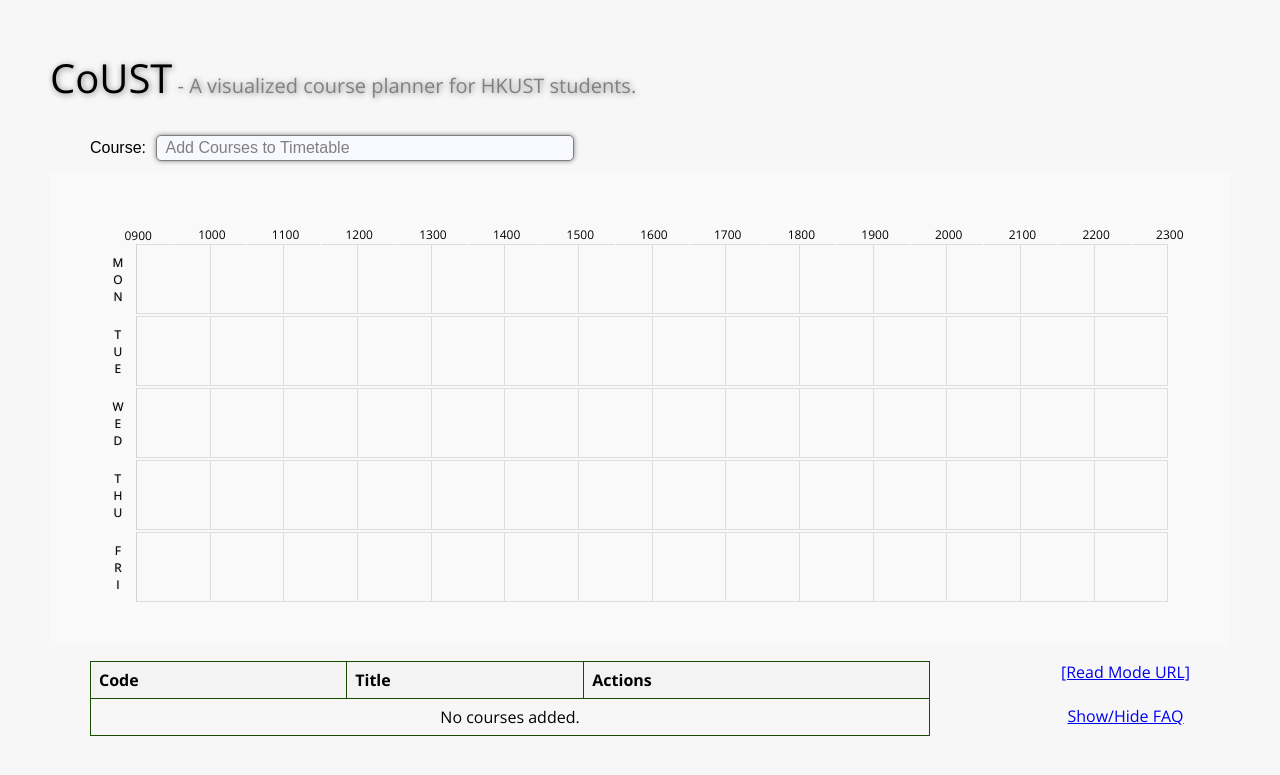
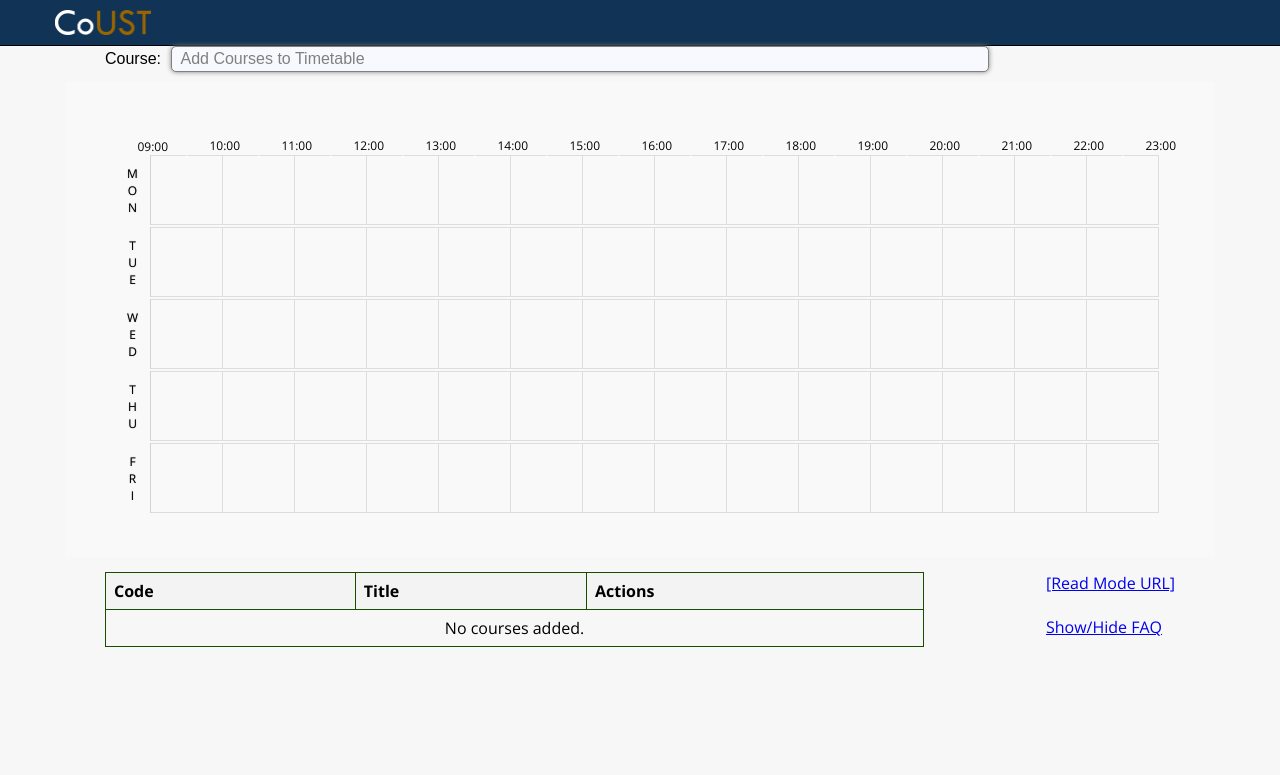
Before and after one commit to antony-hk/coust, a PHP site: page / in a window 1280 px wide. Shown: the top 775 px of the page. Run offline with PHP 8.4, Linux system fonts and the light colour scheme; some libraries are stand-ins or nearby versions.

Commit message:
New header with logo

```diff
--- a/index.html
+++ b/index.html
@@ -12,15 +12,16 @@
         <script src="jquery.ui.touch-punch.min.js"></script>
         <link rel="stylesheet" href="style.css" />
         <script src="timetable.js"></script>
-        <link href='http://fonts.googleapis.com/css?family=Open+Sans:300italic,400italic,600italic,700italic,800italic,400,300,600,700,800' rel='stylesheet' type='text/css'>
-
+		<link href="http://fonts.googleapis.com/css?family=Open+Sans:300italic,400italic,600italic,700italic,800italic,400,300,600,700,800" rel="stylesheet" type="text/css">
         <title>CoUST - visualized course planner for HKUST students</title>
     </head>
-    <body onload="getURL()">
-    <div id="container">
-        <div id="logo" class="noselect" onclick="goHome()">
-            <span>CoUST</span><span id="titlesubtext"> - A visualized course planner for HKUST students.</span>
-        </div>
+    <body>
+	<header>
+		<div class="container">
+			<a class="logo" href="/"></a>
+		</div>
+	</header>
+	<div class="container">
         <div id="termInfo" style="text-align:left;margin-left:50px;" class="noselect">
             <!--To be appended by JS -->
         </div>
@@ -50,35 +51,35 @@
                 <colgroup span="2"></colgroup>
                 <tbody id="times">
                     <tr>
-                    <td class="time"><div class="timediv">0900</div></td>
-                    <td class="time alt"><div class="timediv">0930</div></td>
-                    <td class="time"><div class="timediv">1000</div></td>
-                    <td class="time alt"><div class="timediv">1030</div></td>
-                    <td class="time"><div class="timediv">1100</div></td>
-                    <td class="time alt"><div class="timediv">1130</div></td>
-                    <td class="time"><div class="timediv">1200</div></td>
-                    <td class="time alt"><div class="timediv">1230</div></td>
-                    <td class="time"><div class="timediv">1300</div></td>
-                    <td class="time alt"><div class="timediv">1330</div></td>
-                    <td class="time"><div class="timediv">1400</div></td>
-                    <td class="time alt"><div class="timediv">1430</div></td>
-                    <td class="time"><div class="timediv">1500</div></td>
-                    <td class="time alt"><div class="timediv">1530</div></td>
-                    <td class="time"><div class="timediv">1600</div></td>
-                    <td class="time alt"><div class="timediv">1630</div></td>
-                    <td class="time"><div class="timediv">1700</div></td>
-                    <td class="time alt"><div class="timediv">1730</div></td>
-                    <td class="time"><div class="timediv">1800</div></td>
-                    <td class="time alt"><div class="timediv">1830</div></td>
-                    <td class="time"><div class="timediv">1900</div></td>
-                    <td class="time alt"><div class="timediv">1930</div></td>
-                    <td class="time"><div class="timediv">2000</div></td>
-                    <td class="time alt"><div class="timediv">2030</div></td>
-                    <td class="time"><div class="timediv">2100</div></td>
-                    <td class="time alt"><div class="timediv">2130</div></td>
-                    <td class="time"><div class="timediv">2200</div></td>
-                    <td class="time alt"><div class="timediv">2230</div></td>
-                    <td class="time"><div class="timediv">2300</div></td>
+                    <td class="time"><div class="timediv">09:00</div></td>
+                    <td class="time alt"><div class="timediv">09:30</div></td>
+                    <td class="time"><div class="timediv">10:00</div></td>
+                    <td class="time alt"><div class="timediv">10:30</div></td>
+                    <td class="time"><div class="timediv">11:00</div></td>
+                    <td class="time alt"><div class="timediv">11:30</div></td>
+                    <td class="time"><div class="timediv">12:00</div></td>
+                    <td class="time alt"><div class="timediv">12:30</div></td>
+                    <td class="time"><div class="timediv">13:00</div></td>
+                    <td class="time alt"><div class="timediv">13:30</div></td>
+                    <td class="time"><div class="timediv">14:00</div></td>
+                    <td class="time alt"><div class="timediv">14:30</div></td>
+                    <td class="time"><div class="timediv">15:00</div></td>
+                    <td class="time alt"><div class="timediv">15:30</div></td>
+                    <td class="time"><div class="timediv">16:00</div></td>
+                    <td class="time alt"><div class="timediv">16:30</div></td>
+                    <td class="time"><div class="timediv">17:00</div></td>
+                    <td class="time alt"><div class="timediv">17:30</div></td>
+                    <td class="time"><div class="timediv">18:00</div></td>
+                    <td class="time alt"><div class="timediv">18:30</div></td>
+                    <td class="time"><div class="timediv">19:00</div></td>
+                    <td class="time alt"><div class="timediv">19:30</div></td>
+                    <td class="time"><div class="timediv">20:00</div></td>
+                    <td class="time alt"><div class="timediv">20:30</div></td>
+                    <td class="time"><div class="timediv">21:00</div></td>
+                    <td class="time alt"><div class="timediv">21:30</div></td>
+                    <td class="time"><div class="timediv">22:00</div></td>
+                    <td class="time alt"><div class="timediv">22:30</div></td>
+                    <td class="time"><div class="timediv">23:00</div></td>
                     <td></td>
                     </tr>
                 </tbody>
--- a/style.css
+++ b/style.css
@@ -1,3 +1,8 @@
+body {
+	margin: 0;
+
+}
+
 .color0 {
     background: #FFEBCD;
 }
@@ -70,7 +75,7 @@
     cursor: pointer;
 }
 #add {
-    width: 400px;
+    width: 800px;
     margin: 0px 6px;
     color: gray;
     padding: 3px 8px;
@@ -253,3 +258,30 @@
     font-size: 0.5em;
     color: gray;
 }
+
+
+.container {
+	max-width: 1170px;
+	margin: 0 auto;
+}
+header {
+	top: 0;
+	width: 100%;
+	background-color: #135;
+	content: " ";
+	display: table;
+	border-bottom: 1px solid #000;
+}
+header:after {
+	clear: both;
+}
+.logo {
+	width: 96px;
+	background-repeat: no-repeat;
+	background-image: url("images/logo.png");
+	background-size: 96px;
+	background-position: center center;
+	float: left;
+	line-height: 45px;
+	height: 45px;
+}
--- a/timetable.js
+++ b/timetable.js
@@ -20,7 +20,7 @@
                 searchhints.push(key + " " + val["name"]);
               });
             $( "#add" ).autocomplete({
-                    // source: "http://ustcourser.442.hk/json/parser.php?type=searchhints",
+                    // source: "http://coust.442.hk/json/parser.php?type=searchhints",
                     source: searchhints,
                     minLength: 0,
                     focus: function( event, ui ) {
```
Also changed, not shown: images/logo.png (added).
